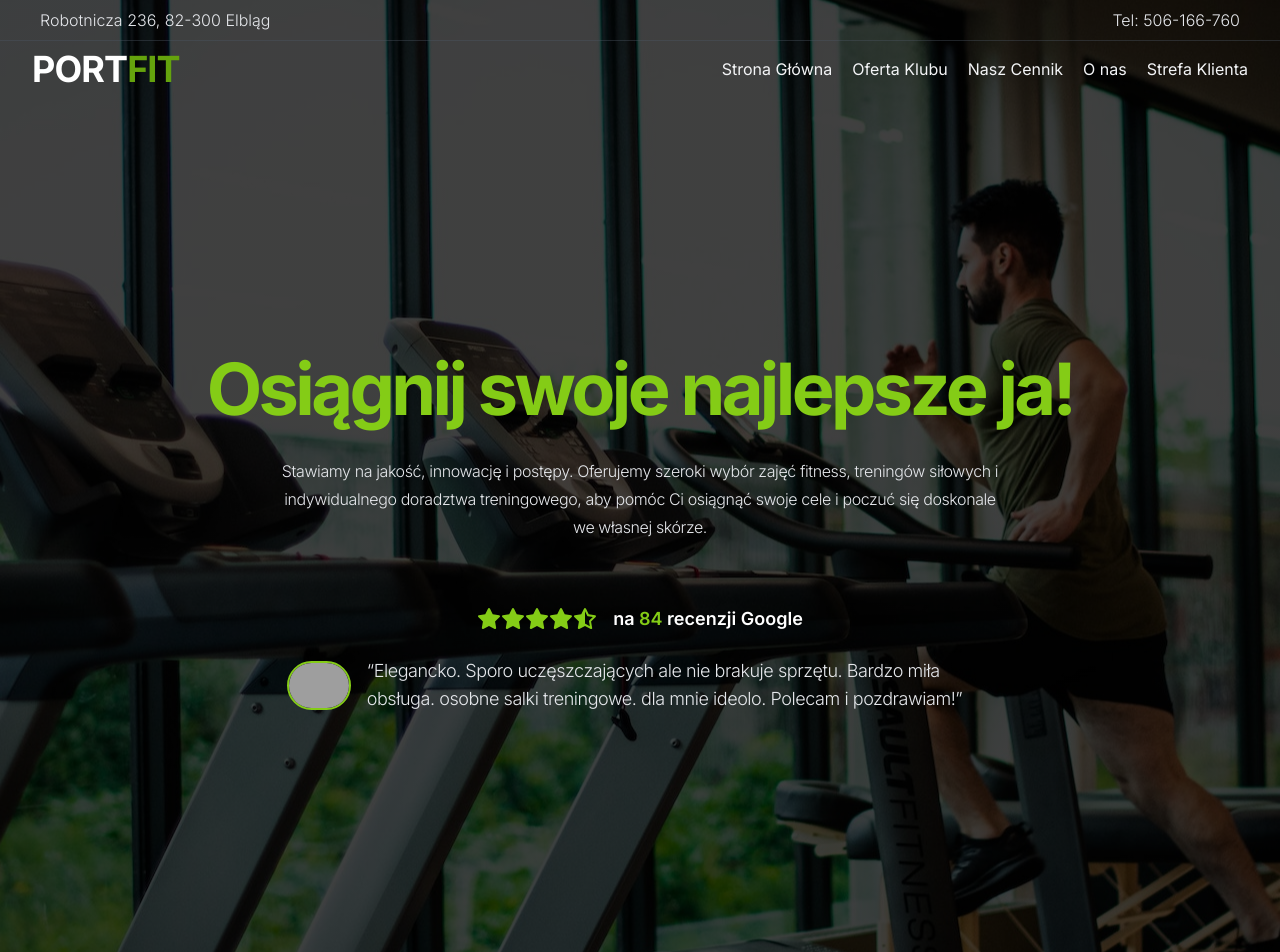
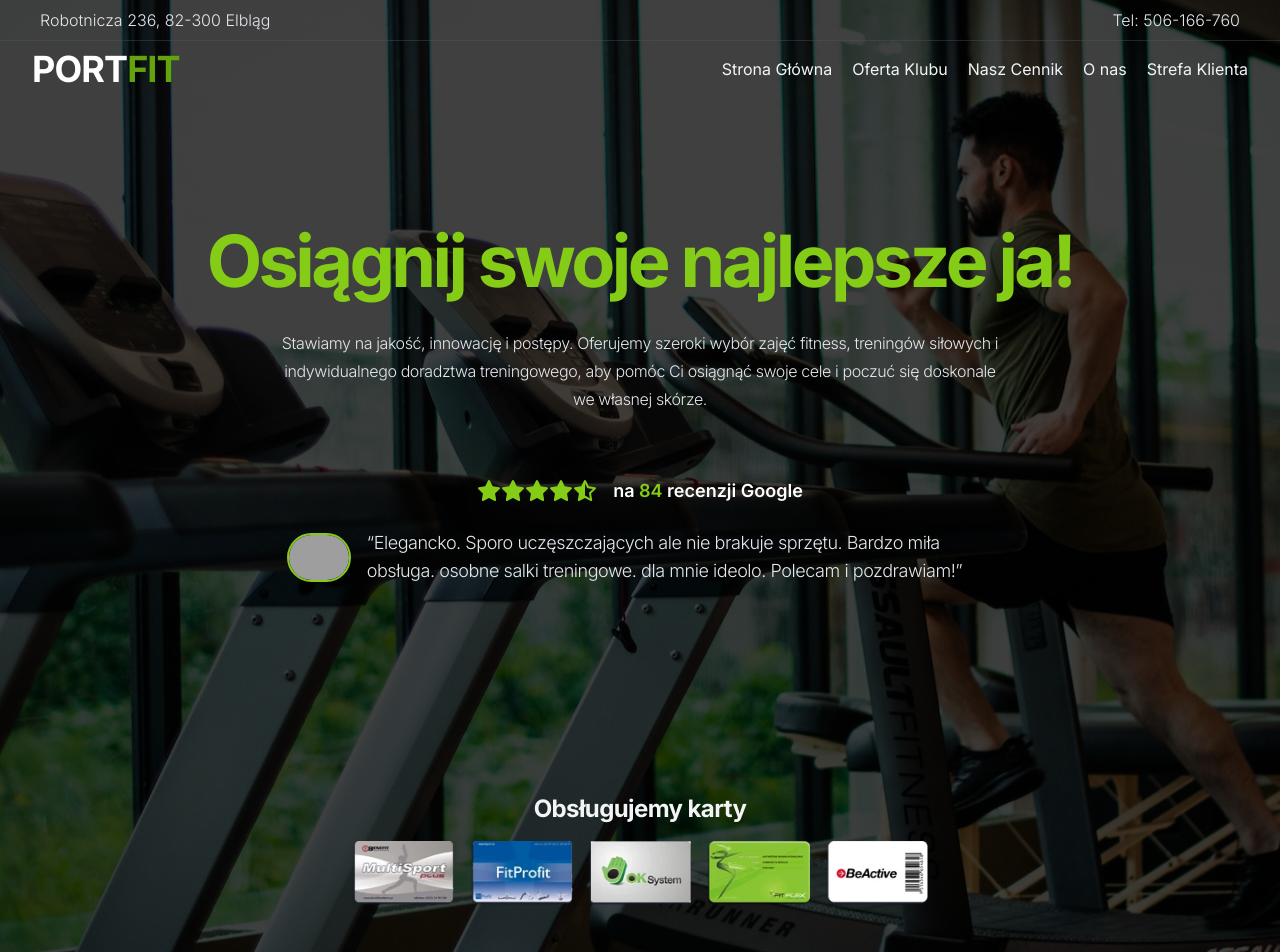
Before and after one commit to chillbroccoli/portfit, a Next.js app: page / in a window 1280 px wide. Shown: the top 952 px of the page. Built offline with nearby package versions, Linux system fonts and the light colour scheme; grey boxes are pictures that could not be loaded.

Commit message:
update ids

```diff
--- a/src/components/About.tsx
+++ b/src/components/About.tsx
@@ -2,7 +2,7 @@ import { Container } from "./Container";
 
 export function About() {
   return (
-    <div id="about" className="px-6 py-20 lg:px-14 bg-lime-600/20">
+    <div id="o-nas" className="px-6 py-20 lg:px-14 bg-lime-600/20">
       <h3 className="text-4xl font-bold tracking-tight text-center">O nas</h3>
       <p className="w-full mx-auto mt-6 text-lg font-light tracking-tight text-center text-gray-200 md:w-1/2">
         Klub Portfit w Elblągu to doskonale wyposażona siłowania oferująca m.in.
--- a/src/components/Features.tsx
+++ b/src/components/Features.tsx
@@ -4,7 +4,7 @@ import { features } from "@/lib/constants/features";
 
 export function Features() {
   return (
-    <div id="features" className="px-6 py-10 mt-8 lg:px-14">
+    <div id="oferta-klubu" className="px-6 py-10 mt-8 lg:px-14">
       <h2 className="text-4xl font-bold tracking-tight text-center">
         Oferujemy coś dla każdego
       </h2>
--- a/src/components/Hero.tsx
+++ b/src/components/Hero.tsx
@@ -20,7 +20,7 @@ export function Hero() {
   return (
     <Disclosure
       as="div"
-      id="home"
+      id="strona-glowna"
       className="flex flex-col object-cover bg-center bg-no-repeat bg-hero-mobile md:bg-hero lg:bg-center"
     >
       {({ open }) => (
@@ -74,7 +74,7 @@ export function Hero() {
               </div>
             </Disclosure.Panel>
           </div>
-          <div className="flex flex-col items-center justify-center py-16 sm:py-32 md:py-64 grow">
+          <div className="flex flex-col items-center justify-center py-16 sm:py-32 grow">
             <div className="w-3/4 mx-auto text-center">
               <h1 className="text-5xl font-bold tracking-tighter lg:text-7xl text-lime-500">
                 Osiągnij swoje najlepsze ja!
@@ -100,7 +100,7 @@ export function Hero() {
               </p>
             </div>
 
-            <div className="flex flex-col items-center justify-center mt-6 space-x-4 md:flex-row">
+            <div className="flex flex-col items-center justify-center mt-12 space-x-4 sm:mt-6 md:flex-row">
               <Avatar src="https://lh3.googleusercontent.com/a-/AD_cMMRFEKOqPgHAcaNRXJpSg343A11PRRE7Te0W4UDae5bnGg=w60-h60-p-rp-mo-br100" />
               <p className="w-3/4 mt-4 text-lg font-light tracking-tight text-gray-200 md:mt-0 lg:w-1/2">
                 &ldquo;Elegancko. Sporo uczęszczających ale nie brakuje sprzętu.
@@ -109,7 +109,7 @@ export function Hero() {
               </p>
             </div>
           </div>
-          <div className="mb-16">
+          <div className="mb-16 sm:mt-20">
             <Cards />
           </div>
         </>
--- a/src/components/Membership.tsx
+++ b/src/components/Membership.tsx
@@ -2,7 +2,7 @@ import { Pricing } from "./Pricing";
 
 export function Membership() {
   return (
-    <div id="membership" className="px-6 py-20 lg:px-14 bg-lime-600/20">
+    <div id="czlonkostwo" className="px-6 py-20 lg:px-14 bg-lime-600/20">
       <h3 className="text-4xl font-bold tracking-tight text-center">
         Członkostwo
       </h3>
```
